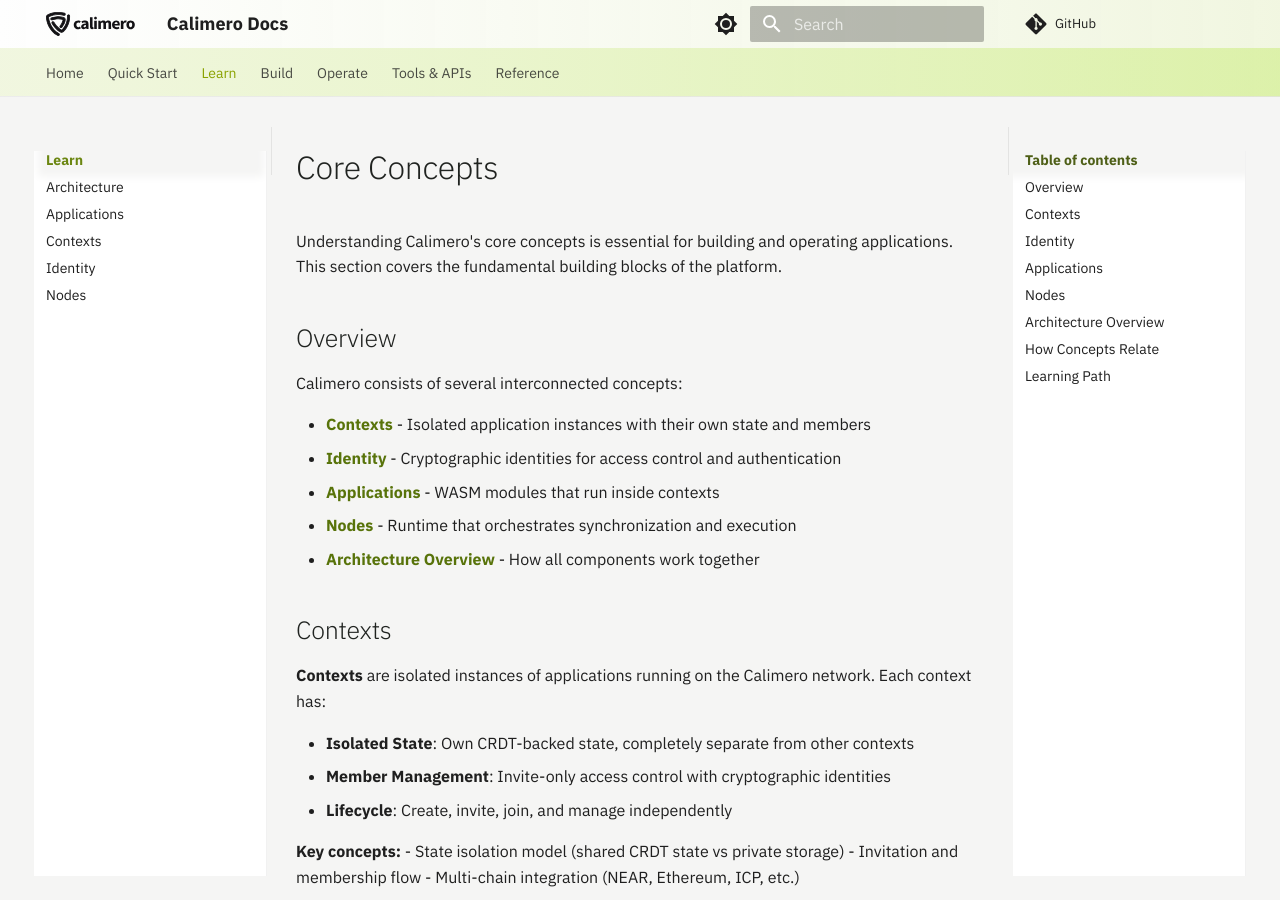
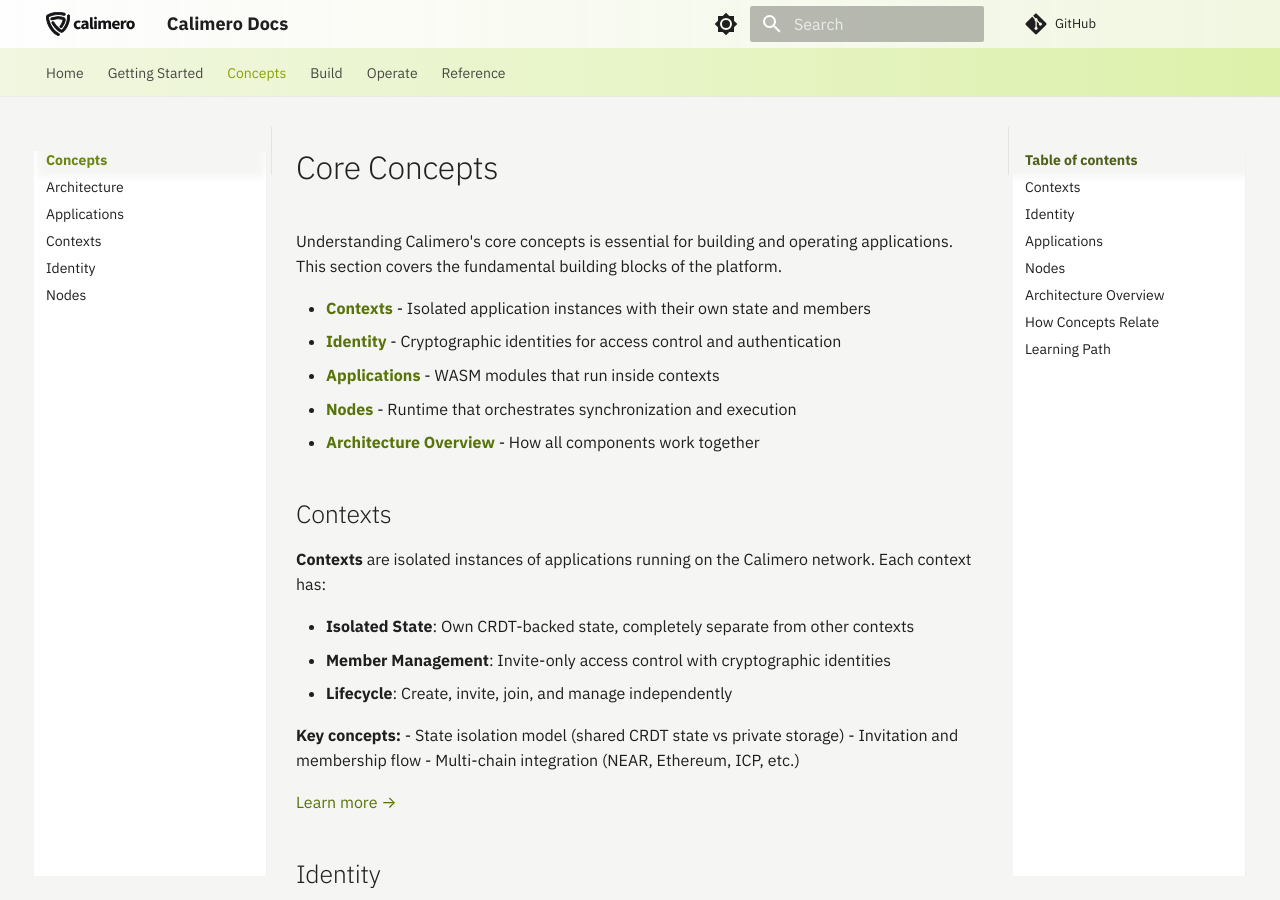
Before and after one commit to calimero-network/docs, an MkDocs documentation site: the page built from docs/core-concepts/index.md, in a window 1280 px wide and 900 px high. Built offline with MkDocs 1.6.1 and Material for MkDocs 9.7.7, drawn with Linux system fonts in a browser that asks for light colours; comment, search, counter and statistics services are not loaded.

Commit message:
refactor: Simplify navigation structure
- Merge Tools & APIs into Operate section
- Rename Quick Start to Getting Started
- Consolidate operational tools (nodes, monitoring, CLI, client SDKs, dev tools) under Operate
- Reduce top-level tabs from 7 to 6
- Remove redundant Tools section

```diff
--- a/docs/core-concepts/index.md
+++ b/docs/core-concepts/index.md
@@ -1,10 +1,6 @@
 # Core Concepts
 
 Understanding Calimero's core concepts is essential for building and operating applications. This section covers the fundamental building blocks of the platform.
-
-## Overview
-
-Calimero consists of several interconnected concepts:
 
 - **[Contexts](contexts.md)** - Isolated application instances with their own state and members
 - **[Identity](identity.md)** - Cryptographic identities for access control and authentication
--- a/mkdocs.yml
+++ b/mkdocs.yml
@@ -120,29 +120,25 @@ extra_javascript:
 # Navigation structure
 nav:
   - Home: index.md
-  - Quick Start: getting-started/index.md
-  - Learn:
-      - Core Concepts: core-concepts/index.md
+  - Getting Started: getting-started/index.md
+  - Concepts:
+      - Overview: core-concepts/index.md
       - Architecture: core-concepts/architecture.md
       - Applications: core-concepts/applications.md
       - Contexts: core-concepts/contexts.md
       - Identity: core-concepts/identity.md
       - Nodes: core-concepts/nodes.md
   - Build:
-      - Overview: builder-directory/index.md
       - Rust SDK: builder-directory/sdk-guide.md
       - JavaScript SDK: builder-directory/js-sdk-guide.md
       - Examples: examples/index.md
   - Operate:
       - Running Nodes: operator-track/run-a-local-network.md
       - Monitoring: operator-track/monitor-and-debug.md
-  - Tools & APIs:
-      - Overview: tools-apis/index.md
       - CLI (meroctl): tools-apis/meroctl-cli.md
       - Client SDKs: tools-apis/client-sdks.md
       - Developer Tools: tools-apis/developer-tools.md
-  - Reference:
-      - API Reference: reference/index.md
+  - Reference: reference/index.md
 
 # Extra configuration
 extra:
```
